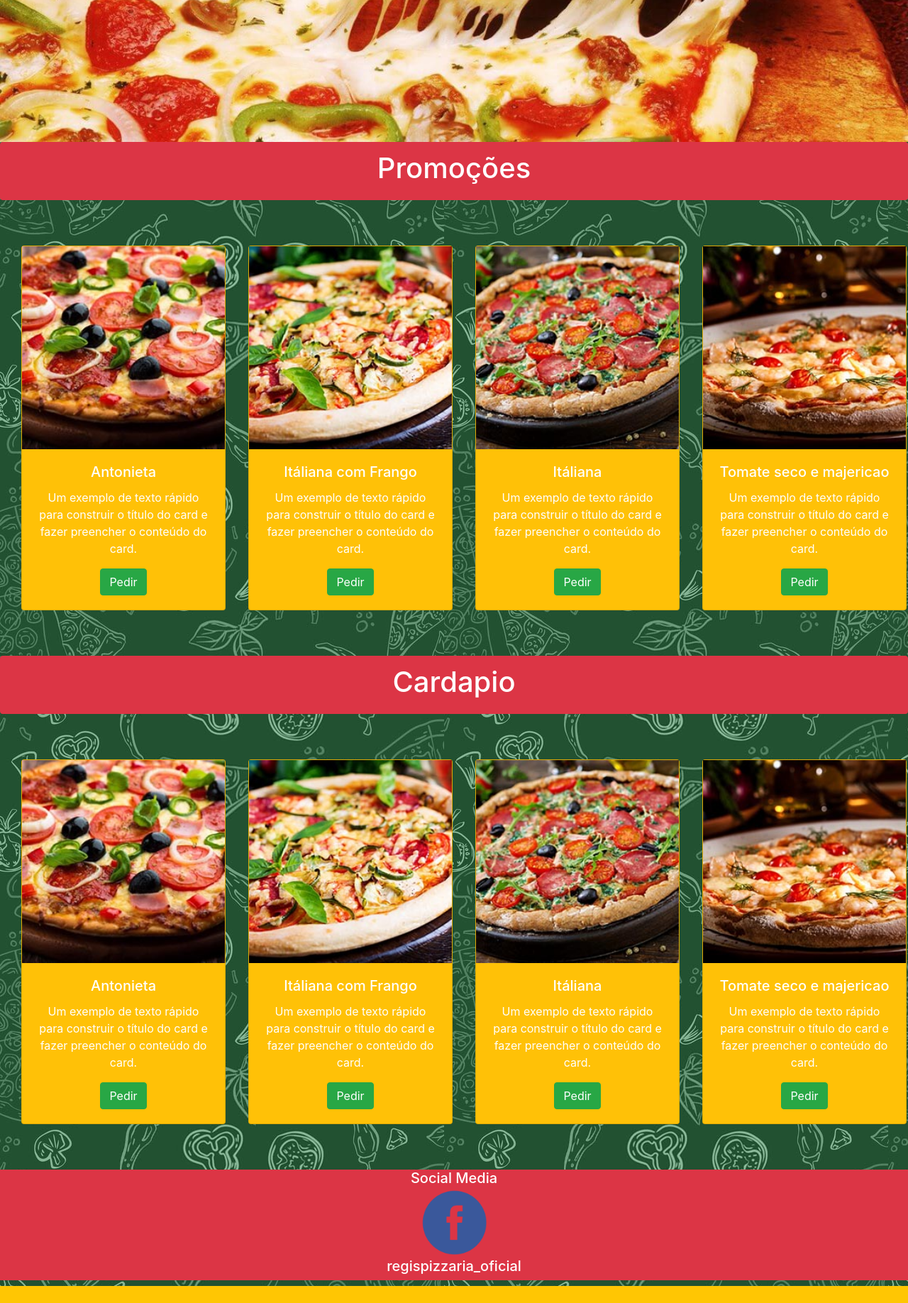
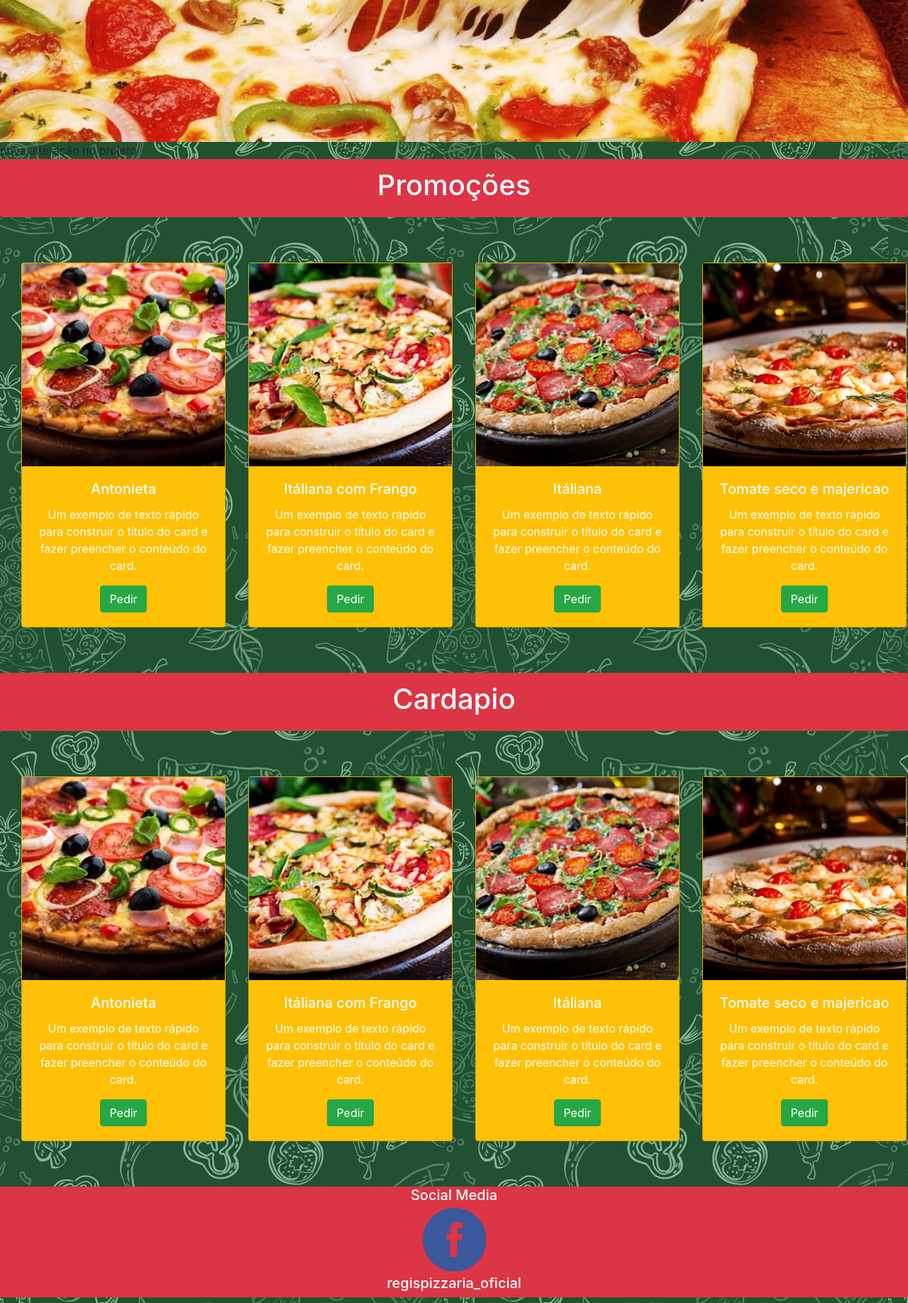
Before and after one commit to ReginaldoJLima/Projeto-Regis-Pizzaria, a PHP site: page / in a window 1280 px wide. Shown: the part 568-2404 px from the top of the page at 71% size. Before the commit the page ends 2380 px from the top, so only its background shows below. Run offline with PHP 8.4, Linux system fonts and the light colour scheme.

Commit message:
salvando para a alteração 2

```diff
--- a/paginas/inicial.php
+++ b/paginas/inicial.php
@@ -22,6 +22,8 @@
   </a>
 
 </div>
+
+nova alteração no projeto
 
 <!-- Barra promoção -->
 <div class="alert badge-danger text-center" role="alert">
```
